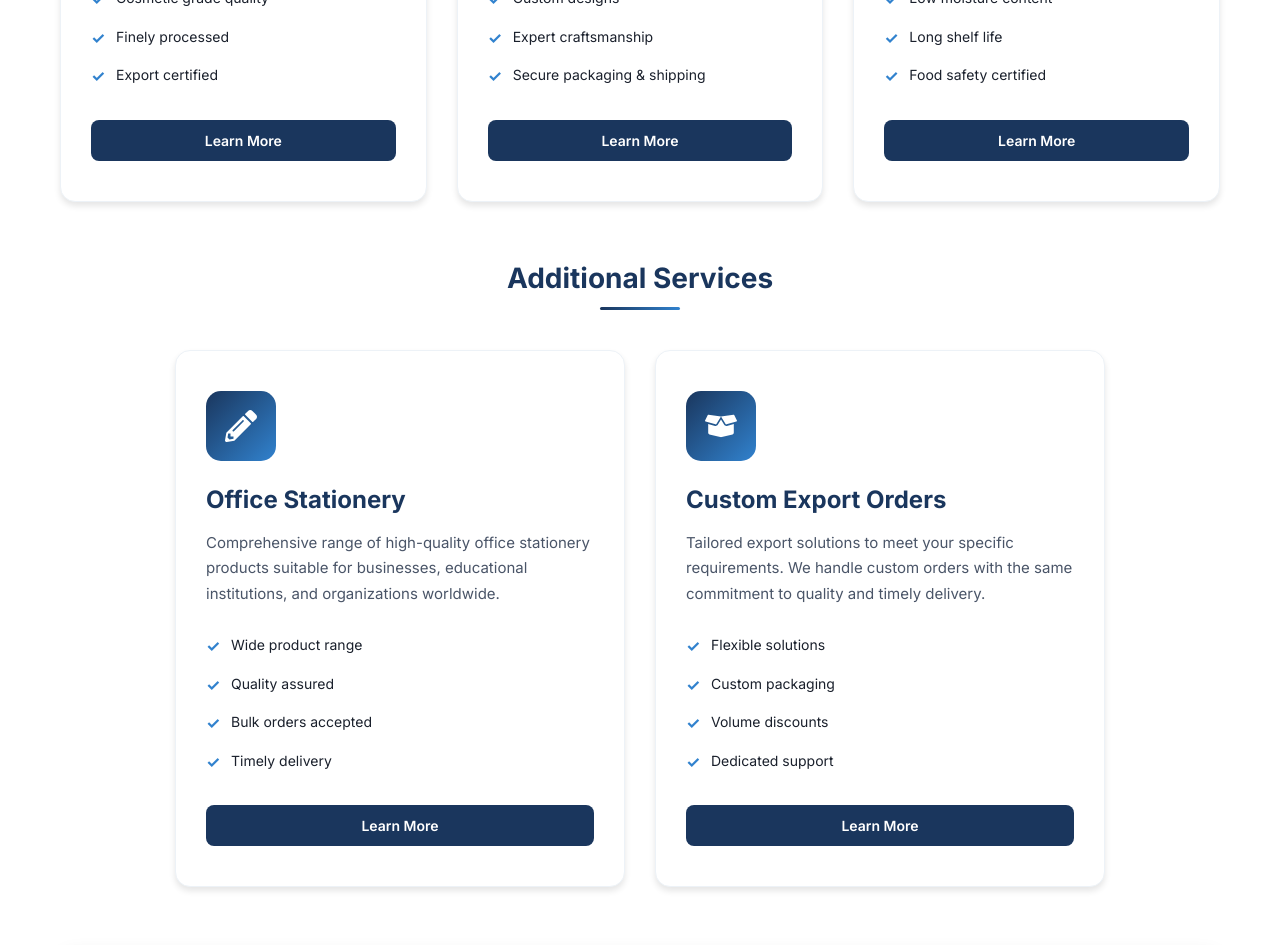
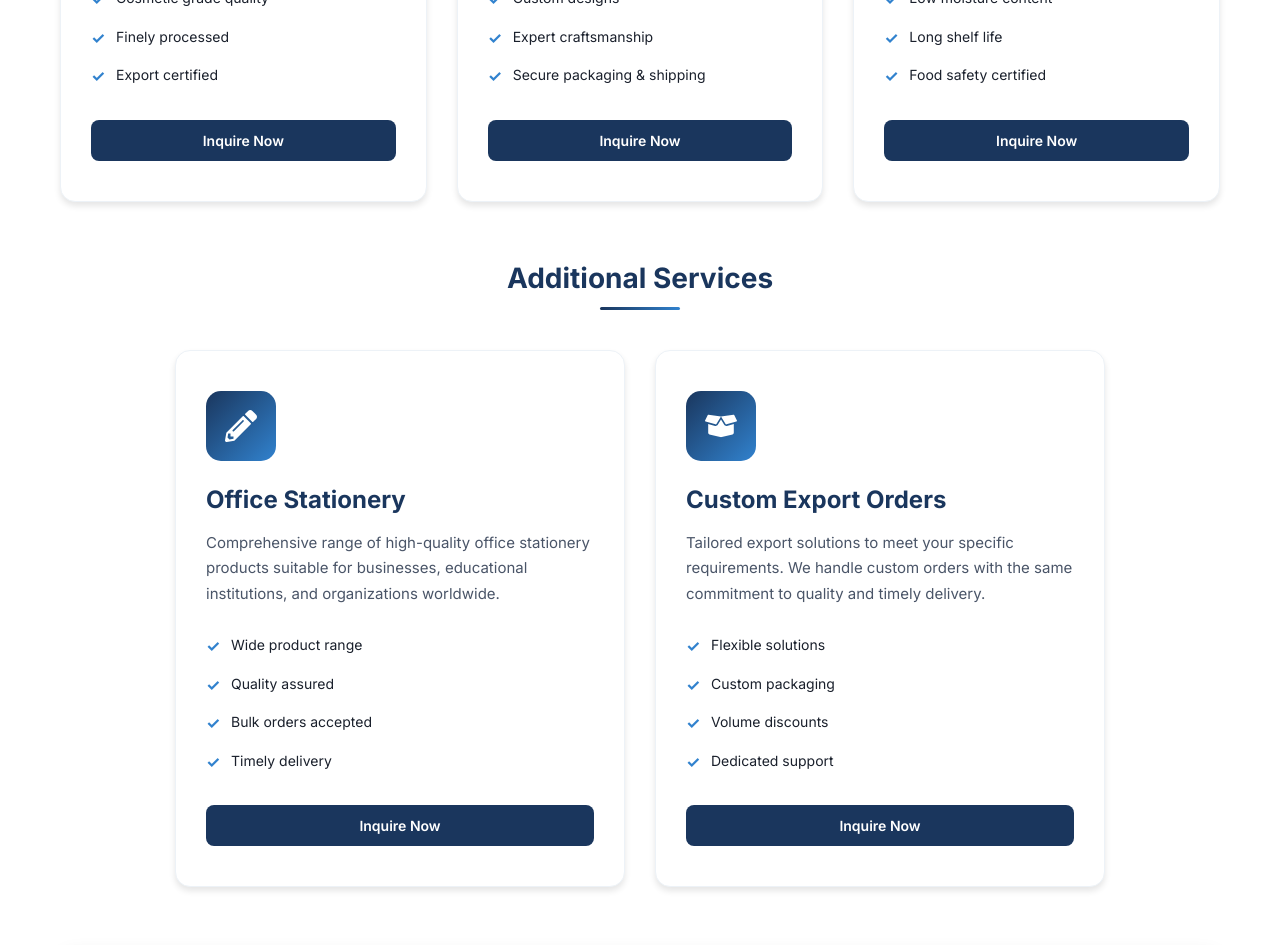
Before and after one commit to Firocious1/N-N_Exports, a React (Create React App) app: page / in a window 1280 px wide. Shown: the part 3500-4445 px from the top of the page. Built offline with nearby package versions, Linux system fonts and the light colour scheme.

Commit message:
Change product buttons to 'Inquire Now' and link to contact form

```diff
--- a/src/components/Products/Products.js
+++ b/src/components/Products/Products.js
@@ -142,7 +142,12 @@ const Products = () => {
                   <li key={idx}>{feature}</li>
                 ))}
               </ul>
-              <button className="product-btn">Learn More</button>
+              <button
+                className="product-btn"
+                onClick={() => document.getElementById('contact')?.scrollIntoView({ behavior: 'smooth' })}
+              >
+                Inquire Now
+              </button>
             </div>
           ))}
         </div>
@@ -163,7 +168,12 @@ const Products = () => {
                     <li key={idx}>{feature}</li>
                   ))}
                 </ul>
-                <button className="product-btn">Learn More</button>
+                <button
+                className="product-btn"
+                onClick={() => document.getElementById('contact')?.scrollIntoView({ behavior: 'smooth' })}
+              >
+                Inquire Now
+              </button>
               </div>
             ))}
           </div>
```
